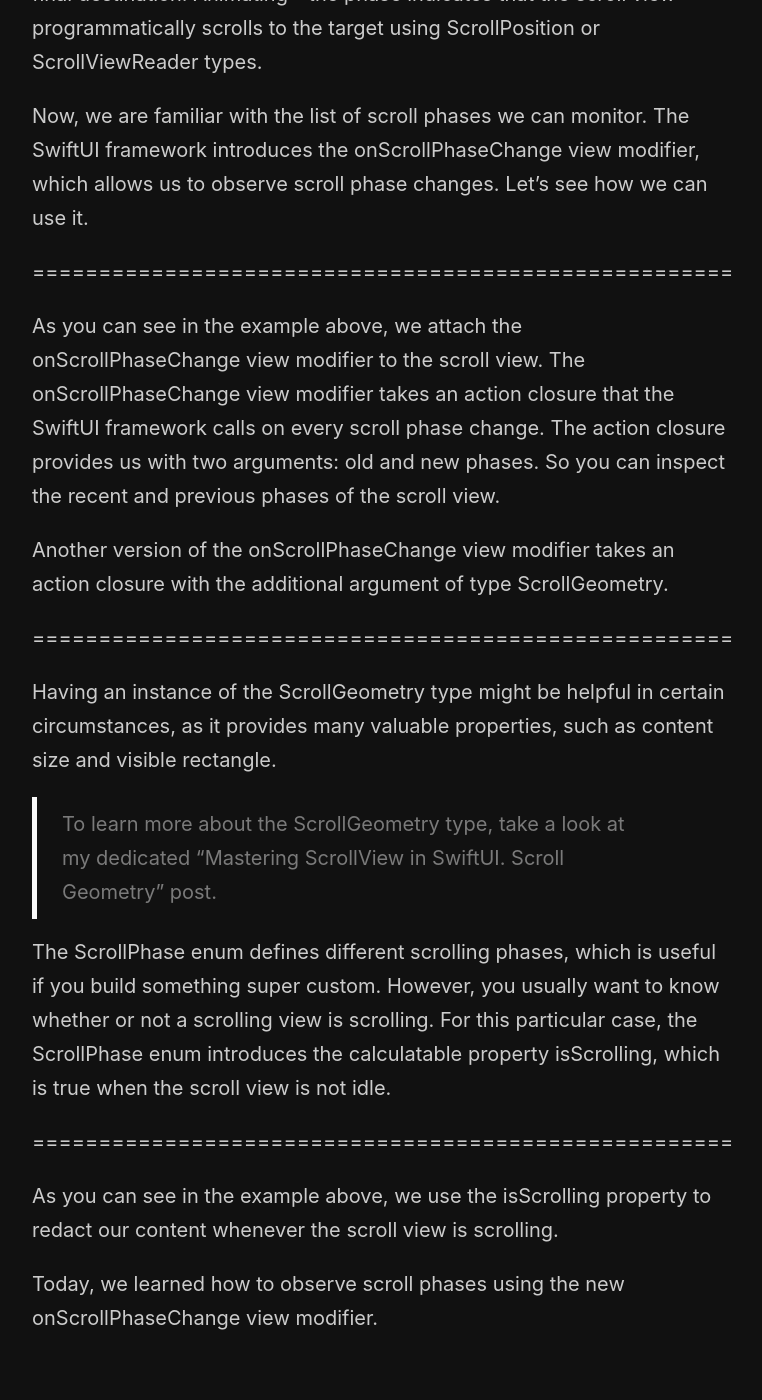
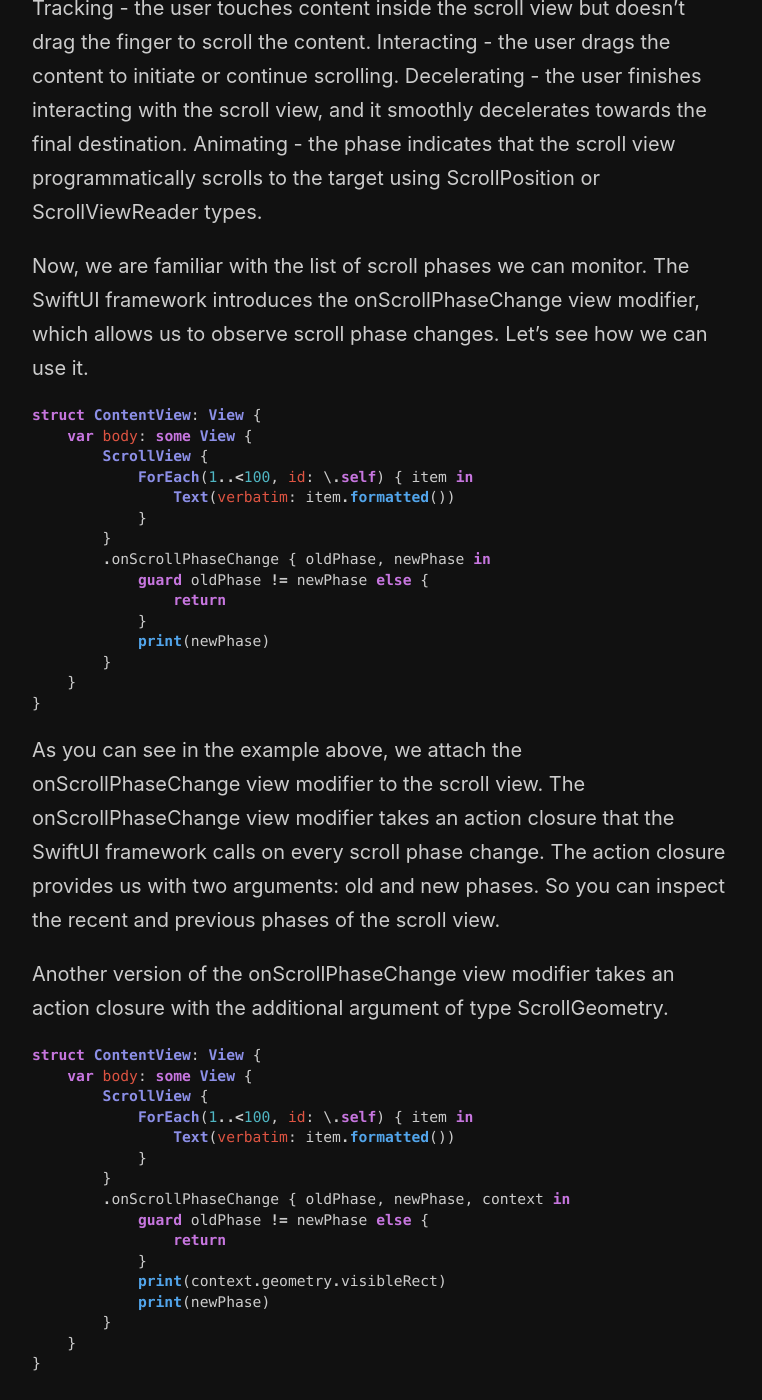
Before and after one commit to mecid/mecid.github.io, a Jekyll site: the page built from _posts/2024-07-02-mastering-scrollview-in-swiftui-scroll-phases.md, in a window 1280 px wide and 1400 px high, scrolled down 889 px. Shown: the whole window, without its empty margins (258-1020 px from the left). Built offline with Jekyll 4.4.1, drawn with Linux system fonts in a browser that asks for light colours; some of the changed text lies outside the part shown.

Commit message:
code examples added to the scroll phases post

````diff
--- a/_posts/2024-07-02-mastering-scrollview-in-swiftui-scroll-phases.md
+++ b/_posts/2024-07-02-mastering-scrollview-in-swiftui-scroll-phases.md
@@ -7,7 +7,17 @@ This year, the SwiftUI framework introduced several new scrolling APIs, allowing
 
 The SwiftUI framework defines the ScrollPhase enum with a few cases. Let's examine the definition file to understand which functionality it provides.
 
-=====================================================
+```swift
+@frozen public enum ScrollPhase : Equatable {
+    case idle
+    case tracking
+    case interacting
+    case decelerating
+    case animating
+
+    public var isScrolling: Bool { get }
+}
+```
 
 As you can see, it is a frozen enum, which means it will not change in the future. We have five cases, each representing a particular scrolling phase.
 
@@ -19,13 +29,46 @@ Animating - the phase indicates that the scroll view programmatically scrolls to
 
 Now, we are familiar with the list of scroll phases we can monitor. The SwiftUI framework introduces the onScrollPhaseChange view modifier, which allows us to observe scroll phase changes. Let's see how we can use it.
 
-=====================================================
+```swift
+struct ContentView: View {
+    var body: some View {
+        ScrollView {
+            ForEach(1..<100, id: \.self) { item in
+                Text(verbatim: item.formatted())
+            }
+        }
+        .onScrollPhaseChange { oldPhase, newPhase in
+            guard oldPhase != newPhase else {
+                return
+            }
+            print(newPhase)
+        }
+    }
+}
+```
 
 As you can see in the example above, we attach the onScrollPhaseChange view modifier to the scroll view. The onScrollPhaseChange view modifier takes an action closure that the SwiftUI framework calls on every scroll phase change. The action closure provides us with two arguments: old and new phases. So you can inspect the recent and previous phases of the scroll view.
 
 Another version of the onScrollPhaseChange view modifier takes an action closure with the additional argument of type ScrollGeometry.
 
-=====================================================
+```swift
+struct ContentView: View {
+    var body: some View {
+        ScrollView {
+            ForEach(1..<100, id: \.self) { item in
+                Text(verbatim: item.formatted())
+            }
+        }
+        .onScrollPhaseChange { oldPhase, newPhase, context in
+            guard oldPhase != newPhase else {
+                return
+            }
+            print(context.geometry.visibleRect)
+            print(newPhase)
+        }
+    }
+}
+```
 
 Having an instance of the ScrollGeometry type might be helpful in certain circumstances, as it provides many valuable properties, such as content size and visible rectangle.
 
@@ -33,7 +76,23 @@ Having an instance of the ScrollGeometry type might be helpful in certain circum
 
 The ScrollPhase enum defines different scrolling phases, which is useful if you build something super custom. However, you usually want to know whether or not a scrolling view is scrolling. For this particular case, the ScrollPhase enum introduces the calculatable property isScrolling, which is true when the scroll view is not idle.
 
-=====================================================
+```swift
+struct ContentView: View {
+    @State private var isScrolling = false
+
+    var body: some View {
+        ScrollView {
+            ForEach(1..<100, id: \.self) { item in
+                Text(verbatim: item.formatted())
+            }
+            .redacted(reason: isScrolling ? .placeholder : [])
+        }
+        .onScrollPhaseChange { oldPhase, newPhase in
+            isScrolling = newPhase.isScrolling
+        }
+    }
+}
+```
 
 As you can see in the example above, we use the isScrolling property to redact our content whenever the scroll view is scrolling.
 
````
